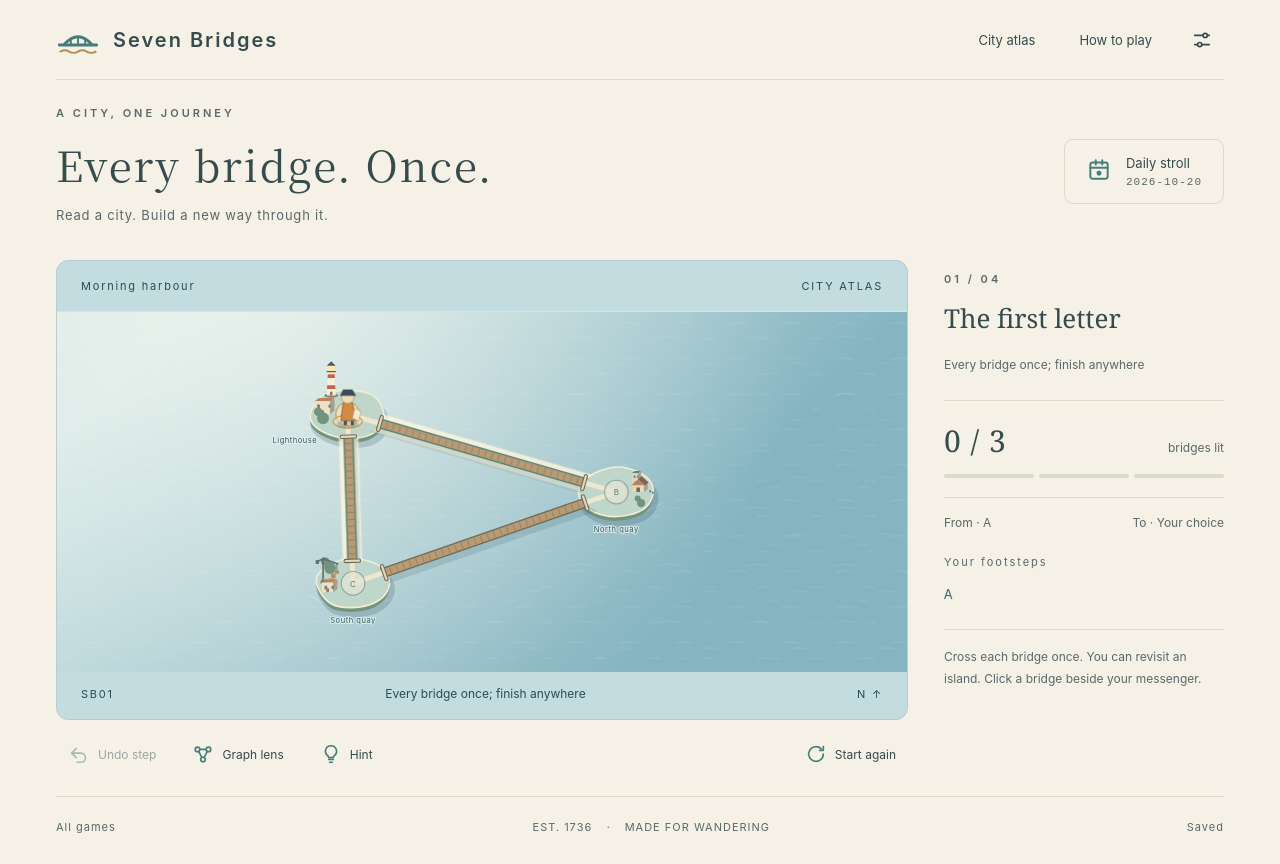
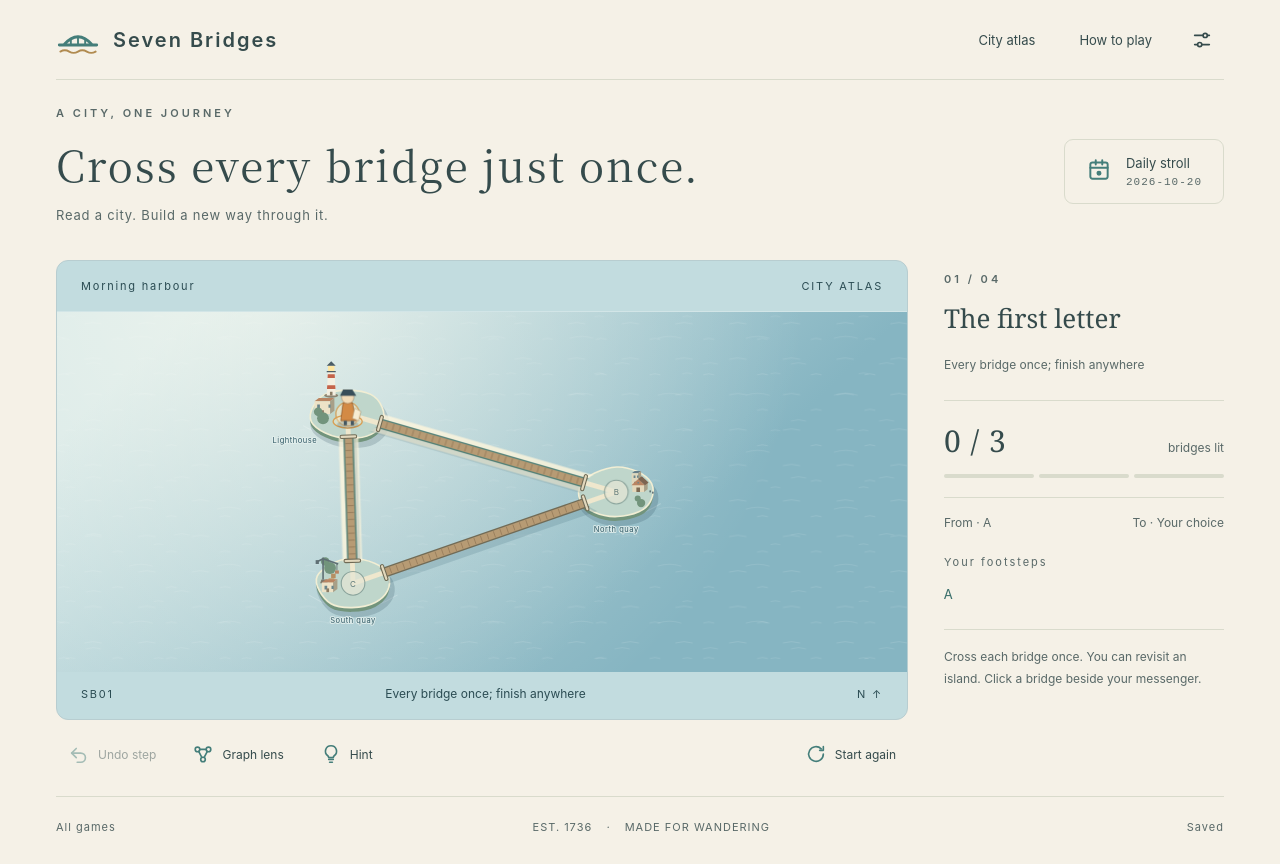
Before and after one commit to mingzhangyang/bridges, a website with bundled scripts: page index.html in a window 1280 px wide. Built offline with nearby package versions, Linux system fonts and the light colour scheme.

Commit message:
copy: plainer taglines in both languages (#8)

```diff
--- a/index.html
+++ b/index.html
@@ -12,7 +12,7 @@
     <link rel="canonical" href="https://bridges.orangely.xyz/" />
     <meta name="games-analytics-client" content="https://games.orangely.xyz/analytics.js" />
     <meta property="og:title" content="七桥漫游 · Seven Bridges" />
-    <meta property="og:description" content="每座桥，一次。读懂一座城，也为它造一条新路。" />
+    <meta property="og:description" content="每座桥，只能走一遍。读懂一座城，也为它造一条新路。" />
     <meta property="og:image" content="https://bridges.orangely.xyz/og.png" />
     <meta property="og:url" content="https://bridges.orangely.xyz/" />
     <meta property="og:type" content="website" />
@@ -45,7 +45,7 @@
         <div class="intro">
           <div>
             <p class="eyebrow">A CITY, ONE JOURNEY</p>
-            <h1 id="tagline">每座桥，一次。</h1>
+            <h1 id="tagline">每座桥，只能走一遍。</h1>
             <p id="subtitle">读懂一座城，也为它造一条新路。</p>
           </div>
           <button class="daily-link" id="daily-button">
--- a/src/i18n.js
+++ b/src/i18n.js
@@ -5,7 +5,7 @@ const strings = {
   holdReplay: ['按住回放', 'Hold to replay'],
   rewindHere: ['撤回到这里', 'Rewind to here'],
   title: ['七桥漫游', 'Seven Bridges'],
-  tagline: ['每座桥，一次。', 'Every bridge. Once.'],
+  tagline: ['每座桥，只能走一遍。', 'Cross every bridge just once.'],
   subtitle: ['读懂一座城，也为它造一条新路。', 'Read a city. Build a new way through it.'],
   map: ['城市地图', 'City atlas'],
   help: ['玩法', 'How to play'],
--- a/src/style.css
+++ b/src/style.css
@@ -162,6 +162,10 @@ h1 {
   font-weight: 500;
   letter-spacing: 2px;
   margin: 0 0 12px;
+  /* A narrow screen breaks the tagline at its comma, never inside a phrase, and an English
+     line wraps into even halves rather than leaving one word alone. */
+  word-break: keep-all;
+  text-wrap: balance;
 }
 .intro p:last-child {
   color: var(--muted);
--- a/tools/generators/og-build.mjs
+++ b/tools/generators/og-build.mjs
@@ -43,7 +43,7 @@ try {
       .cover-scene .city-scene { width:100%; height:auto; max-height:none; }
     </style></head><body>
     <div class="cover-copy"><svg class="cover-mark" viewBox="0 0 40 28" aria-hidden="true"><path d="M3 19h34M7 19q13-15 26 0M13.5 19v-5.5M20 19v-7.5M26.5 19v-5.5M4 25q4-2.4 8 0t8 0t8 0t8 0"/></svg>
-      <h1>Seven<br>Bridges</h1><div class="cover-kicker">EVERY BRIDGE. ONCE.</div>
+      <h1>Seven<br>Bridges</h1><div class="cover-kicker">CROSS EVERY BRIDGE JUST ONCE.</div>
       <p>Read a city.<br>Build a new way.</p><div class="cover-kicker">A CITY, ONE JOURNEY</div>
     </div><div class="cover-map"><div class="cover-label"><span>THE CITY OF SEVEN BRIDGES</span><span>CITY ATLAS</span></div>
     <div class="cover-scene">${scene}</div><div class="cover-label"><span>EST. 1736</span><span>MADE FOR WANDERING</span></div></div>
```
Also changed, not shown: public/og.png.
